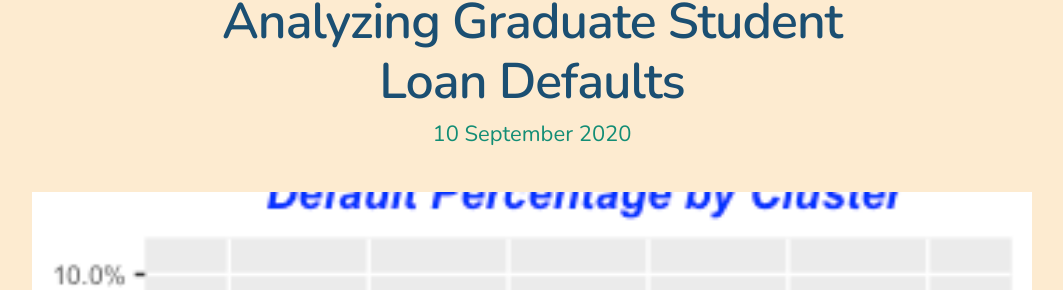
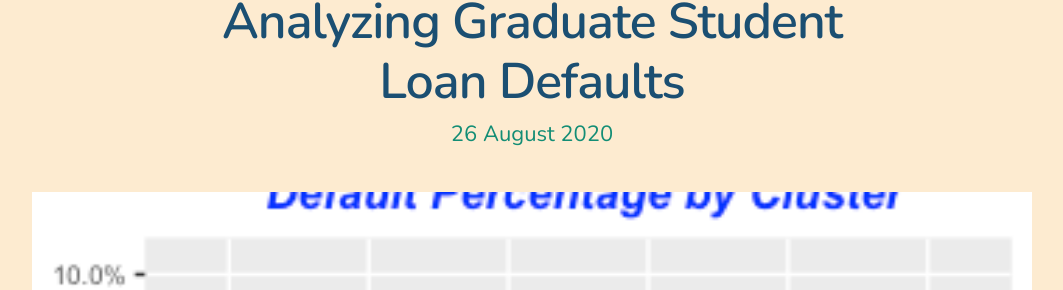
Before and after one commit to franklauder/franklauder.github.io, a Jekyll site: the page built from index.html, in a window 1280 px wide and 900 px high, scrolled down 4567 px. Shown: the part 141-431 px from the top of the window, without its empty margins (108-1171 px from the left). Built offline with Jekyll 4.4.1, drawn with Linux system fonts in a browser that asks for light colours; nearby versions of some CDN libraries; the list of posts is cut into pages by our own code.

```diff
--- a/_posts/2020-09-10-GradLnDefault.md
+++ b/_posts/2020-09-10-GradLnDefault.md
@@ -2,7 +2,7 @@
 layout: default
 title: 'Analyzing Graduate Student Loan Defaults'
 subtitle:'Machine Learning: Classification, Clustering'
-date: 2020-09-10 00:00:00
+date: 2020-08-26 00:00:00
 featured_image: '/images/gradDefault/clustDefault.png'
 excerpt: 'Finding insights on graduate student loan defaults using classification and clustering methods'
 
@@ -12,7 +12,7 @@ excerpt: 'Finding insights on graduate student loan defaults using classificatio
 
 
 
-![](/images/gradDefault/imp_feat.png)
+![](/images/gradDefault/Imp_feat.png)
 
 
 
```
